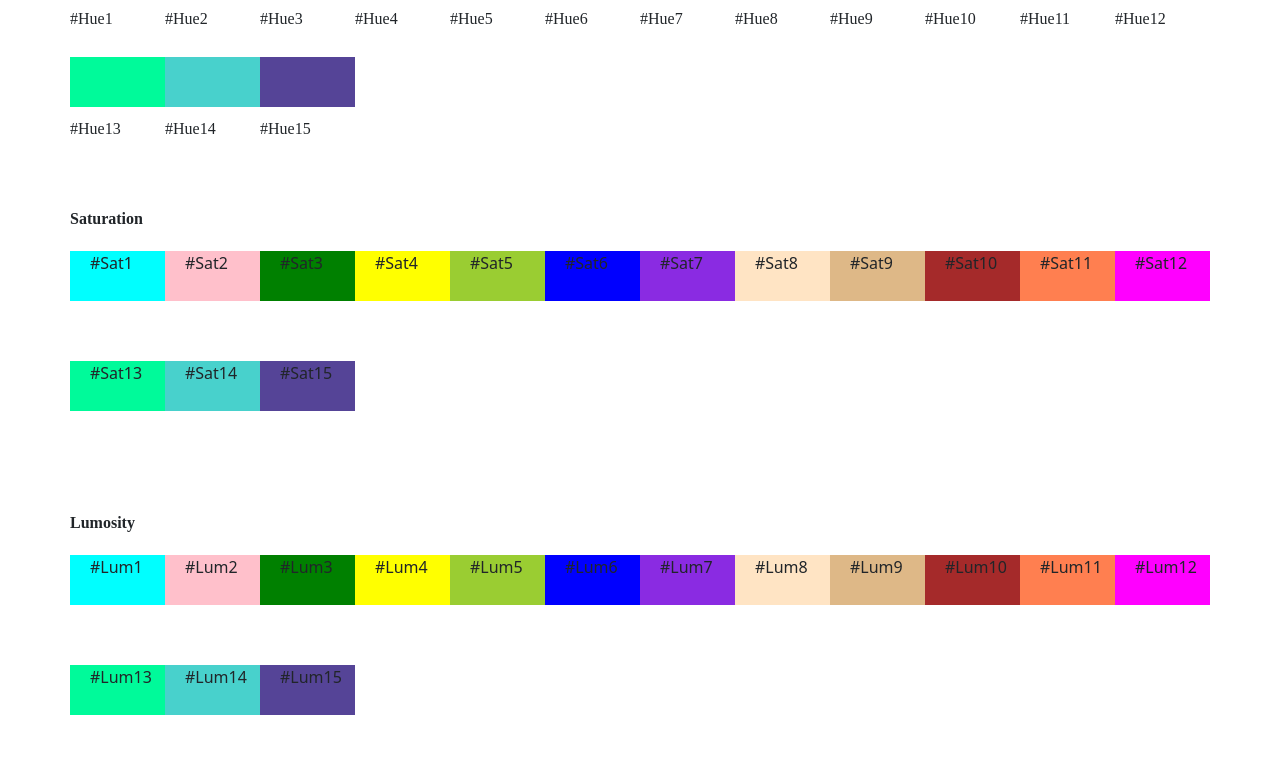
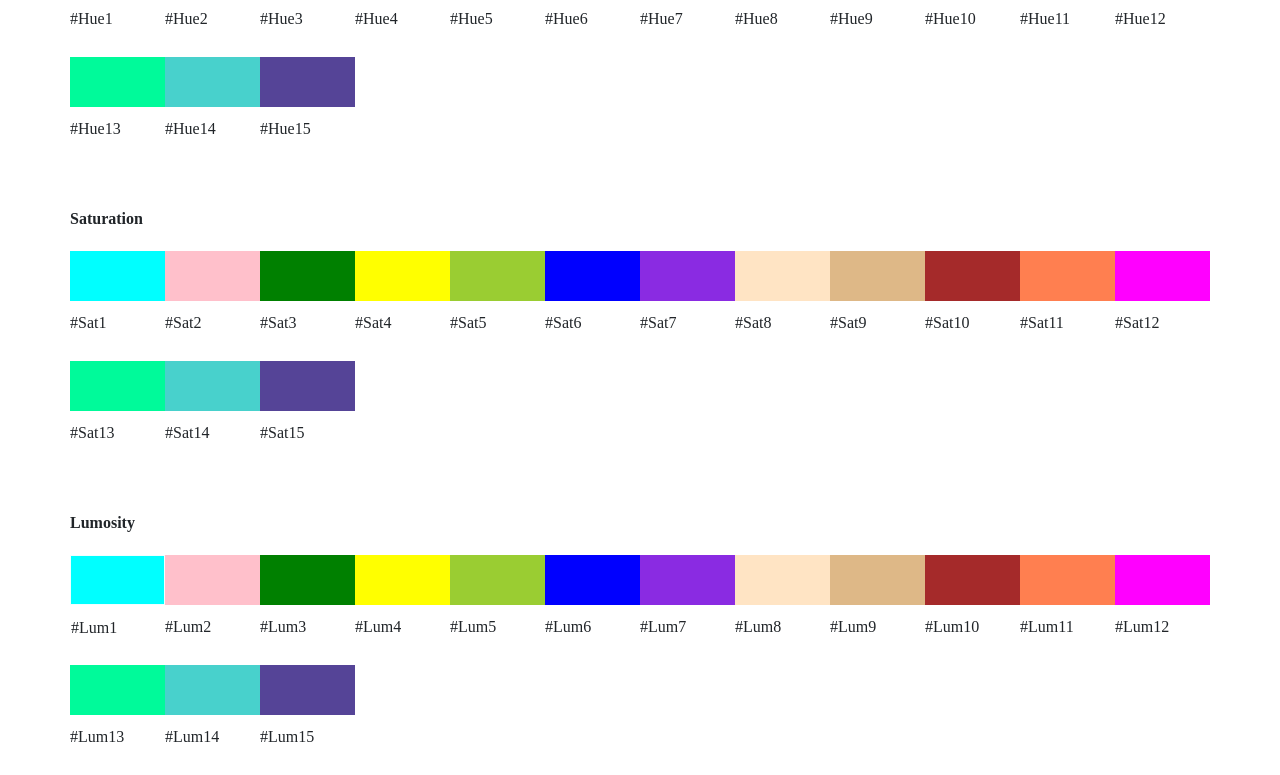
Before and after one commit to amanopia/color-generator, a website: page index.html in a window 1280 px wide. Shown: the part 652-1427 px from the top of the page. Drawn offline with nearby package versions, Linux system fonts and the light colour scheme.

Commit message:
version 1 complete

```diff
--- a/index.html
+++ b/index.html
@@ -156,7 +156,6 @@
           </div>
           <!-- HUE15 -->
           <div
-            id="el class="inner-images"15"
             class="col-lg-1 values--container"
             style="height: 50px; background-color: hsl(252, 38%, 43%)"
           >
@@ -169,109 +168,108 @@
         <div class="row" style="padding-left: 0.75rem">
           <!-- HUE1 -->
           <div
-            class="col-lg-1 values--container"
+            class="col-lg-1 values--container values-saturation-container"
             style="height: 50px; background-color: aqua"
           >
-            <p class="values-saturation">#Sat1</p>
+            <p class="values values-saturation">#Sat1</p>
           </div>
           <!-- HUE2 -->
           <div
-            class="col-lg-1 values--container"
+            class="col-lg-1 values--container values-saturation-container"
             style="height: 50px; background-color: pink"
           >
-            <p class="values-saturation">#Sat2</p>
+            <p class="values values-saturation">#Sat2</p>
           </div>
           <!-- HUE3 -->
           <div
-            class="col-lg-1 values--container"
+            class="col-lg-1 values--container values-saturation-container"
             style="height: 50px; background-color: green"
           >
-            <p class="values-saturation">#Sat3</p>
+            <p class="values values-saturation">#Sat3</p>
           </div>
           <!-- HUE4 -->
           <div
-            class="col-lg-1 values--container"
+            class="col-lg-1 values--container values-saturation-container"
             style="height: 50px; background-color: yellow"
           >
-            <p class="values-saturation">#Sat4</p>
+            <p class="values values-saturation">#Sat4</p>
           </div>
           <!-- HUE5 -->
           <div
-            class="col-lg-1 values--container"
+            class="col-lg-1 values--container values-saturation-container"
             style="height: 50px; background-color: yellowgreen"
           >
-            <p class="values-saturation">#Sat5</p>
+            <p class="values values-saturation">#Sat5</p>
           </div>
           <!-- HUE6 -->
           <div
-            class="col-lg-1 values--container"
+            class="col-lg-1 values--container values-saturation-container"
             style="height: 50px; background-color: blue"
           >
-            <p class="values-saturation">#Sat6</p>
+            <p class="values values-saturation">#Sat6</p>
           </div>
           <!-- HUE7 -->
           <div
-            class="col-lg-1 values--container"
+            class="col-lg-1 values--container values-saturation-container"
             style="height: 50px; background-color: blueviolet"
           >
-            <p class="values-saturation">#Sat7</p>
+            <p class="values values-saturation">#Sat7</p>
           </div>
           <!-- HUE8 -->
           <div
-            class="col-lg-1 values--container"
+            class="col-lg-1 values--container values-saturation-container"
             style="height: 50px; background-color: bisque"
           >
-            <p class="values-saturation">#Sat8</p>
+            <p class="values values-saturation">#Sat8</p>
           </div>
           <!-- HUE9 -->
           <div
-            class="col-lg-1 values--container"
+            class="col-lg-1 values--container values-saturation-container"
             style="height: 50px; background-color: burlywood"
           >
-            <p class="values-saturation">#Sat9</p>
+            <p class="values values-saturation">#Sat9</p>
           </div>
           <!-- HUE10 -->
           <div
-            class="col-lg-1 values--container"
+            class="col-lg-1 values--container values-saturation-container"
             style="height: 50px; background-color: brown"
           >
-            <p class="values-saturation">#Sat10</p>
+            <p class="values values-saturation">#Sat10</p>
           </div>
           <!-- HUE11 -->
           <div
-            class="col-lg-1 values--container"
+            class="col-lg-1 values--container values-saturation-container"
             style="height: 50px; background-color: coral"
           >
-            <p class="values-saturation">#Sat11</p>
+            <p class="values values-saturation">#Sat11</p>
           </div>
           <!-- HUE12 -->
           <div
-            class="col-lg-1 values--container"
+            class="col-lg-1 values--container values-saturation-container"
             style="height: 50px; background-color: magenta"
           >
-            <p class="values-saturation">#Sat12</p>
+            <p class="values values-saturation">#Sat12</p>
           </div>
           <!-- HUE13 -->
           <div
-            class="col-lg-1 values--container"
+            class="col-lg-1 values--container values-saturation-container"
             style="height: 50px; background-color: mediumspringgreen"
           >
-            <p class="values-saturation">#Sat13</p>
+            <p class="values values-saturation">#Sat13</p>
           </div>
           <!-- HUE14 -->
           <div
-            class="col-lg-1 values--container"
+            class="col-lg-1 values--container values-saturation-container"
             style="height: 50px; background-color: mediumturquoise"
           >
-            <p class="values-saturation">#Sat14</p>
+            <p class="values values-saturation">#Sat14</p>
           </div>
           <!-- HUE15 -->
           <div
-            id="el class="inner-images"15"
-            class="col-lg-1 values--container"
+            class="col-lg-1 values--container values-saturation-container"
             style="height: 50px; background-color: hsl(252, 38%, 43%)"
           >
-            <p class="values-saturation">#Sat15</p>
+            <p class="values values-saturation">#Sat15</p>
           </div>
         </div>
       </div>
@@ -280,109 +278,113 @@
         <div class="row" style="padding-left: 0.75rem">
           <!-- HUE1 -->
           <div
-            class="col-lg-1 values--container"
-            style="height: 50px; background-color: aqua"
+            class="col-lg-1 values--container values-lumosity-container"
+            style="
+              height: 50px;
+              background-color: aqua;
+              border: 0.11px solid;
+              border-color: azure;
+            "
           >
-            <p class="values-lumosity">#Lum1</p>
+            <p class="values values-lumosity">#Lum1</p>
           </div>
           <!-- HUE2 -->
           <div
-            class="col-lg-1 values--container"
+            class="col-lg-1 values--container values-lumosity-container"
             style="height: 50px; background-color: pink"
           >
-            <p class="values-lumosity">#Lum2</p>
+            <p class="values values-lumosity">#Lum2</p>
           </div>
           <!-- HUE3 -->
           <div
-            class="col-lg-1 values--container"
+            class="col-lg-1 values--container values-lumosity-container"
             style="height: 50px; background-color: green"
           >
-            <p class="values-lumosity">#Lum3</p>
+            <p class="values values-lumosity">#Lum3</p>
           </div>
           <!-- HUE4 -->
           <div
-            class="col-lg-1 values--container"
+            class="col-lg-1 values--container values-lumosity-container"
             style="height: 50px; background-color: yellow"
           >
-            <p class="values-lumosity">#Lum4</p>
+            <p class="values values-lumosity">#Lum4</p>
           </div>
           <!-- HUE5 -->
           <div
-            class="col-lg-1 values--container"
+            class="col-lg-1 values--container values-lumosity-container"
             style="height: 50px; background-color: yellowgreen"
           >
-            <p class="values-lumosity">#Lum5</p>
+            <p class="values values-lumosity">#Lum5</p>
           </div>
           <!-- HUE6 -->
           <div
-            class="col-lg-1 values--container"
+            class="col-lg-1 values--container values-lumosity-container"
             style="height: 50px; background-color: blue"
           >
-            <p class="values-lumosity">#Lum6</p>
+            <p class="values values-lumosity">#Lum6</p>
           </div>
           <!-- HUE7 -->
           <div
-            class="col-lg-1 values--container"
+            class="col-lg-1 values--container values-lumosity-container"
             style="height: 50px; background-color: blueviolet"
           >
-            <p class="values-lumosity">#Lum7</p>
+            <p class="values values-lumosity">#Lum7</p>
           </div>
           <!-- HUE8 -->
           <div
-            class="col-lg-1 values--container"
+            class="col-lg-1 values--container values-lumosity-container"
             style="height: 50px; background-color: bisque"
           >
-            <p class="values-lumosity">#Lum8</p>
+            <p class="values values-lumosity">#Lum8</p>
           </div>
           <!-- HUE9 -->
           <div
-            class="col-lg-1 values--container"
+            class="col-lg-1 values--container values-lumosity-container"
             style="height: 50px; background-color: burlywood"
           >
-            <p class="values-lumosity">#Lum9</p>
+            <p class="values values-lumosity">#Lum9</p>
           </div>
           <!-- HUE10 -->
           <div
-            class="col-lg-1 values--container"
+            class="col-lg-1 values--container values-lumosity-container"
             style="height: 50px; background-color: brown"
           >
-            <p class="values-lumosity">#Lum10</p>
+            <p class="values values-lumosity">#Lum10</p>
           </div>
           <!-- HUE11 -->
           <div
-            class="col-lg-1 values--container"
+            class="col-lg-1 values--container values-lumosity-container"
             style="height: 50px; background-color: coral"
           >
-            <p class="values-lumosity">#Lum11</p>
+            <p class="values values-lumosity">#Lum11</p>
           </div>
           <!-- HUE12 -->
           <div
-            class="col-lg-1 values--container"
+            class="col-lg-1 values--container values-lumosity-container"
             style="height: 50px; background-color: magenta"
           >
-            <p class="values-lumosity">#Lum12</p>
+            <p class="values values-lumosity">#Lum12</p>
           </div>
           <!-- HUE13 -->
           <div
-            class="col-lg-1 values--container"
+            class="col-lg-1 values--container values-lumosity-container"
             style="height: 50px; background-color: mediumspringgreen"
           >
-            <p class="values-lumosity">#Lum13</p>
+            <p class="values values-lumosity">#Lum13</p>
           </div>
           <!-- HUE14 -->
           <div
-            class="col-lg-1 values--container"
+            class="col-lg-1 values--container values-lumosity-container"
             style="height: 50px; background-color: mediumturquoise"
           >
-            <p class="values-lumosity">#Lum14</p>
+            <p class="values values-lumosity">#Lum14</p>
           </div>
           <!-- HUE15 -->
           <div
-            id="el class="inner-images"15"
-            class="col-lg-1 values--container"
+            class="col-lg-1 values--container values-lumosity-container"
             style="height: 50px; background-color: hsl(252, 38%, 43%)"
           >
-            <p class="values-lumosity">#Lum15</p>
+            <p class="values values-lumosity">#Lum15</p>
           </div>
         </div>
       </div>
--- a/script.js
+++ b/script.js
@@ -8,6 +8,10 @@ const div4 = document.querySelector(".div-4");
 const div5 = document.querySelector(".div-5");
 const div6 = document.querySelector(".div-6");
 const values = document.querySelectorAll(".values--container");
+const valuesSaturation = document.querySelectorAll(
+  ".values-saturation-container"
+);
+const valuesLumosity = document.querySelectorAll(".values-lumosity-container");
 // FOR DISPLAYING HEX CODES
 const names = document.querySelectorAll(".values");
 const namesSaturation = document.querySelectorAll(".values-saturation");
@@ -237,6 +241,20 @@ div1.addEventListener("click", function () {
     values[i].style.backgroundColor = `hsl(${hue}, 100%, ${lumosity}%)`;
     hue += 24;
   }
+
+  for (let i = 0, saturation = 100; i < 15; i++) {
+    namesSaturation[i].textContent = HSLToHex(hue, saturation, lumosity);
+    valuesSaturation[
+      i
+    ].style.backgroundColor = `hsl(${hue}, ${saturation}%, ${lumosity}%)`;
+    saturation -= 6.6666667;
+  }
+
+  for (let i = 0, lumosity = 100; i < 15; i++) {
+    namesLumosity[i].textContent = HSLToHex(hue, 100, lumosity);
+    valuesLumosity[i].style.backgroundColor = `hsl(${hue}, 100%, ${lumosity}%)`;
+    lumosity -= 6.667;
+  }
 });
 
 div2.addEventListener("click", function () {
```
